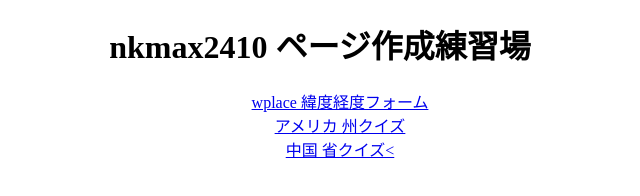
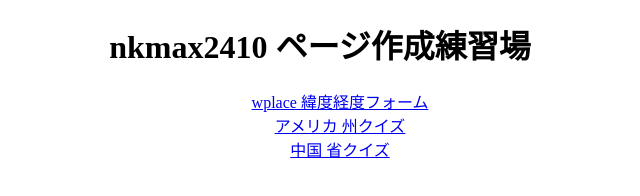
Before and after one commit to nkmax2410/nkmax2410.github.io, a plain HTML site: page index.html in a window 1280 px wide. Shown: the full height of the page, 320-960 px from the left. Drawn offline with Linux system fonts and the light colour scheme.

Commit message:
Update index.html

```diff
--- a/index.html
+++ b/index.html
@@ -12,7 +12,7 @@
     <ul style="list-style-type: none;">
     <li><a href="wplace.html">wplace 緯度経度フォーム</a></li>
     <li><a href="theus_states_quiz.html">アメリカ 州クイズ</a></li>
-    <li><a href="china_provinces_quiz.html">中国 省クイズ<</a></li>
+    <li><a href="china_provinces_quiz.html">中国 省クイズ</a></li>
     </ul>
 </body>
 
```
